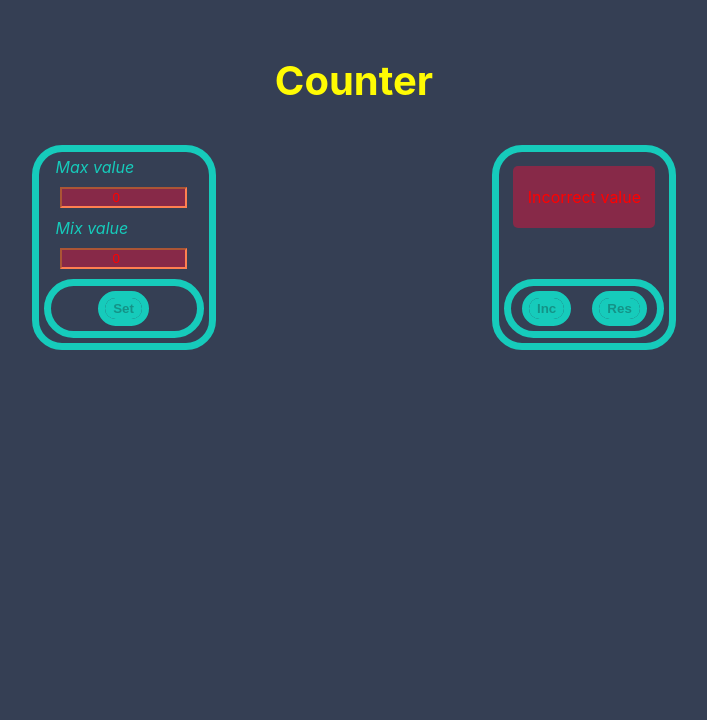
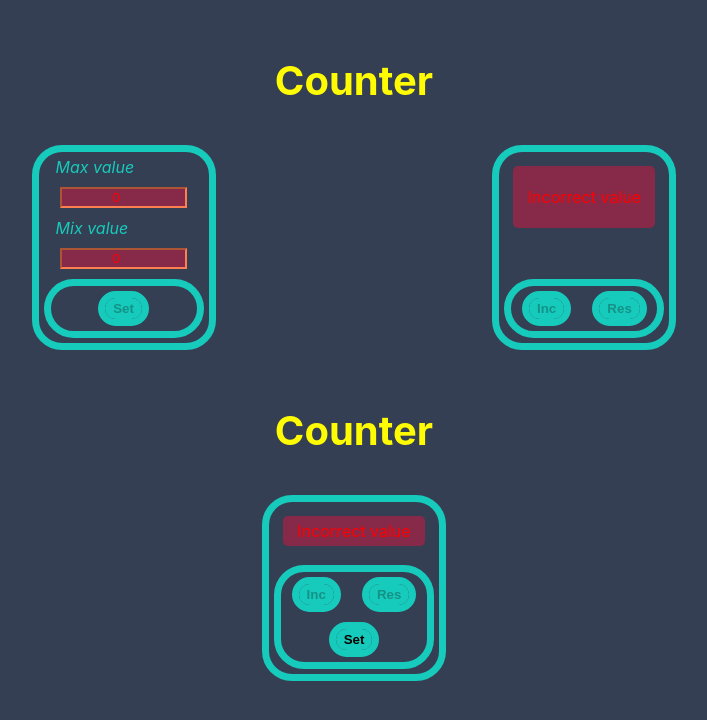
Before and after one commit to alexooua/counterRedux, a React (Create React App) app: page / in a window 1280 px wide. Shown: the top 720 px of the page, without its empty margins (286-993 px from the left). Built offline with nearby package versions, Linux system fonts and the light colour scheme.

Commit message:
counterLocStore

```diff
--- a/src/App.js
+++ b/src/App.js
@@ -1,13 +1,16 @@
 import React from 'react';
 import Counter from './Components/Counter';
+import CounterSecond from './Components/CounterSecond';
+
 import './App.css';
 
 
 function App() {
-  return (
-      <div  >
+    return (
+        <div>
 
-        <Counter />
+            <Counter/>
+            <CounterSecond/>
 
       </div>
 
--- a/src/Components/CounterSecond.jsx
+++ b/src/Components/CounterSecond.jsx
@@ -1,11 +1,11 @@
 import React from 'react';
-import s from "./Counter.module.css"
+import s from "./CounterSecond.module.css"
 import Button from "./Button";
 import Num from "./Num";
 import Input from "./Input";
 
 
-class Counter extends React.Component {
+class CounterSecond extends React.Component {
     componentDidMount() {
         this.restoreState()
     }
@@ -14,17 +14,18 @@ class Counter extends React.Component {
         maxVal: 0,
         minVal: 0,
         num: null,
-        onSet: false
+        onSet: false,
+        onShow: false
     }
 
     //сохраняем в базу в браузере
     saveState = () => {
-        localStorage.setItem('Counter-state', JSON.stringify(this.state))
+        localStorage.setItem('Counter-state-two', JSON.stringify(this.state))
     }
     //востановлениве стейта
     restoreState = () => {
         let state = this.state
-        let stateAsString = localStorage.getItem("Counter-state")
+        let stateAsString = localStorage.getItem("Counter-state-two")
         if (stateAsString) {
             state = JSON.parse(stateAsString)
         }
@@ -56,7 +57,8 @@ class Counter extends React.Component {
         this.setState(
             {
                 num: this.state.minVal,
-                onSet: true
+                onSet: true,
+                onShow: false
             },
             this.saveState
         )
@@ -79,7 +81,15 @@ class Counter extends React.Component {
             this.saveState
         )
     }
+    //переключатель
+    onShow = () => {
+        this.setState({
+                onShow: true
+            },
+            this.saveState
+        )
 
+    }
 
     render = () => {
         let forMax = (Number(this.state.maxVal) < 0 || Number(this.state.maxVal) <= Number(this.state.minVal))
@@ -90,7 +100,7 @@ class Counter extends React.Component {
                 <div><h3>Counter</h3></div>
                 <div className={s.row}>
                     {/*Max Min input*/}
-                    <div className={s.block}>
+                    {this.state.onShow&&<div className={s.block}>
                         <Input
                             err={forMax && s.red}
                             setVal={this.setMaxVal}
@@ -113,15 +123,15 @@ class Counter extends React.Component {
                             />
                         </div>
 
-                    </div>
+                    </div>}
 
-                    <div className={s.block}>
+                    {!this.state.onShow&&<div className={s.block}>
                         {/*Span*/}
                         <Num nameNum={this.state.num}
                              maxVal={this.state.maxVal}
                              minVal={this.state.minVal}
                              onSet={this.state.onSet}
-                             vals={forMax||forMin}
+                             vals={forMax || forMin}
                         />
 
                         {/*2 button*/}
@@ -130,7 +140,7 @@ class Counter extends React.Component {
                                     thisNum={this.state.num}
                                     title={'Inc'}
                                     disabled={
-                                        (this.state.onSet === false || this.state.num === Number(this.state.maxVal))
+                                        this.state.onSet === false || this.state.num === Number(this.state.maxVal)
                                         && 'disabled'
                                     }
                             />
@@ -139,8 +149,11 @@ class Counter extends React.Component {
                                     title={'Res'}
                                     disabled={(this.state.onSet === false) && 'disabled'}
                             />
+                            <Button onClickFn={this.onShow}
+                                    title={'Set'}
+                            />
                         </div>
-                    </div>
+                    </div>}
                 </div>
             </div>
         );
@@ -148,4 +161,4 @@ class Counter extends React.Component {
 }
 
 
-export default Counter;
+export default CounterSecond;
--- /dev/null
+++ b/src/Components/CounterSecond.module.css
@@ -0,0 +1,96 @@
+.task {
+  display: flex;
+  flex-direction: column;
+  flex-wrap: wrap;
+  justify-content: flex-start;
+  align-content: center;
+  align-items: center;
+  width: 100%;
+  padding-top: 1rem;
+  height: 100%;
+
+}
+
+.row {
+  width: 60%;
+  grid-auto-flow: column;
+  display: inline-grid;
+  grid-gap: 20%;
+  justify-items: center;
+}
+
+.setScreen {
+  display: grid;
+  justify-items: center;
+}
+
+.setScreen span {
+  width: 80%;
+  margin: 5px;
+
+
+}
+
+.setScreen input {
+  width: 70%;
+  margin: 5px;
+  text-align: center;
+
+}
+
+.block {
+  border: solid 7px #16cbbb;
+  border-radius: 30px;
+  width: 170px;
+  display: grid;
+}
+/*num */
+.num {
+  background-color: #16cbbb;
+  border-radius: 5px;
+  border: #16cbbb;
+  margin: 14px;
+  display: flex;
+  justify-content: center;
+  align-content: center;
+  flex-wrap: wrap;
+  color: #fffb03;
+  padding: 5px
+}
+
+.red {
+  color: red;
+  background-color: rgba(220, 20, 60, 0.49);
+  border-color: coral;
+}
+/*num end */
+
+
+
+.group {
+  display: flex;
+  flex-direction: row;
+  flex-wrap: wrap;
+  justify-content: space-around;
+  align-content: center;
+  align-items: flex-start;
+  margin: 5px;
+  border: solid 7px #16cbbb;
+  align-self: end;
+  border-radius: 30px;
+
+}
+
+.button{
+  background-color: #16cbbb;
+  border-radius: 20px;
+  border: solid 2px #16cbbb;
+  font-weight: 600
+}
+em{
+  color: #16cbbb;
+}
+h3{
+  font-size: 40px;
+  color: #fffb03;
+}
```
